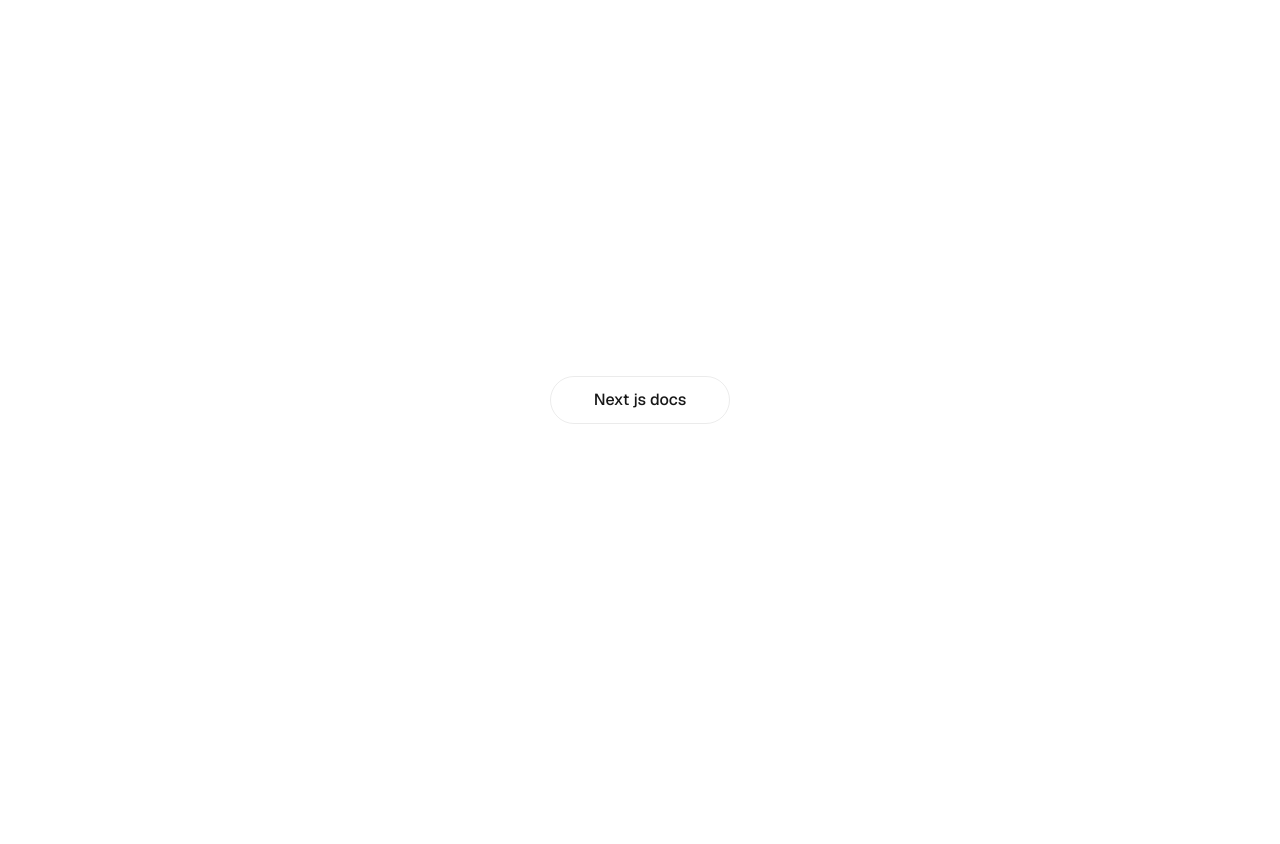
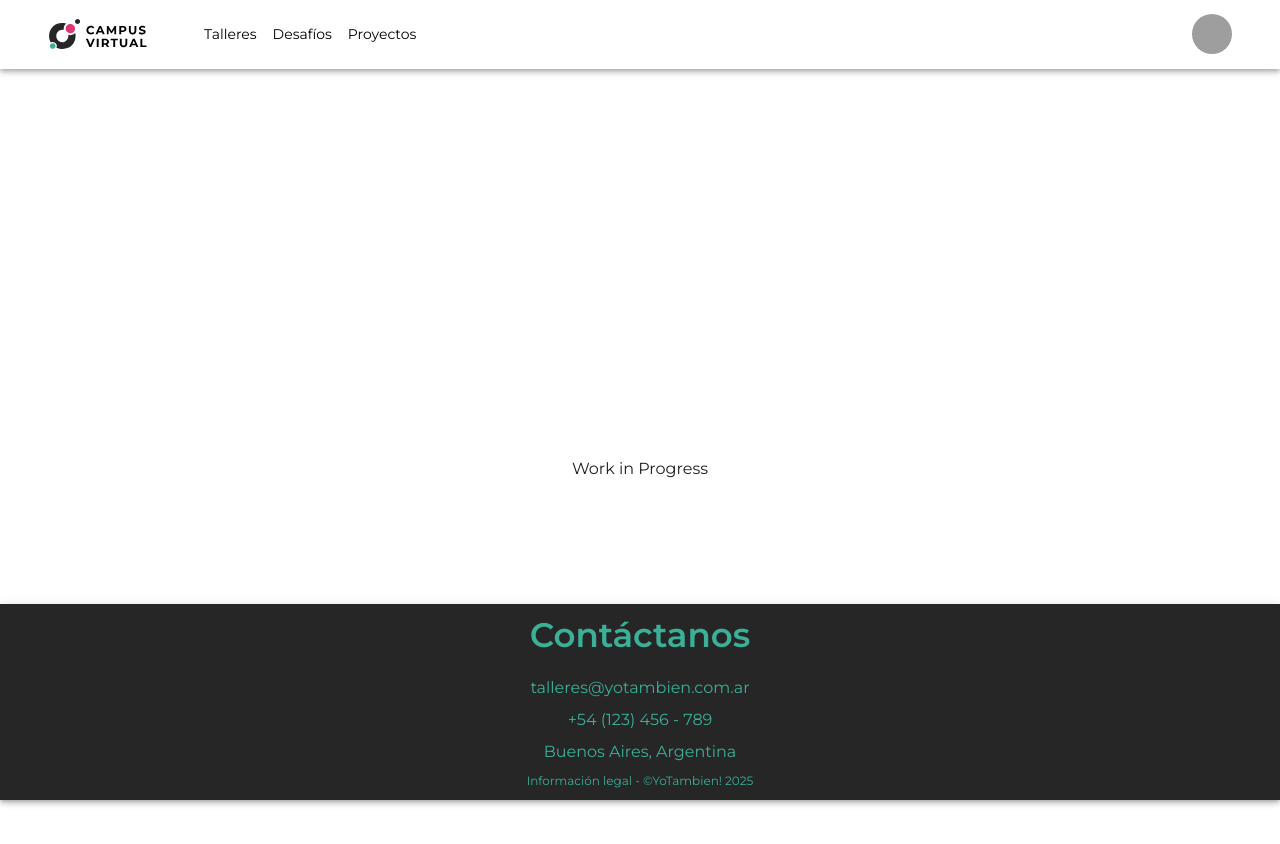
Before and after one commit to florbourg/eared-04, a Next.js app: page / in a window 1280 px wide. Shown: the top 844 px of the page. Before the commit the page ends 800 px from the top, so only its background shows below. Built offline with nearby package versions, Linux system fonts and the light colour scheme; grey boxes are pictures that could not be loaded.

Commit message:
Theme, basic structure and layout components

```diff
--- a/src/app/globals.css
+++ /dev/null
@@ -1,42 +0,0 @@
-:root {
-  --background: #ffffff;
-  --foreground: #171717;
-}
-
-@media (prefers-color-scheme: dark) {
-  :root {
-    --background: #0a0a0a;
-    --foreground: #ededed;
-  }
-}
-
-html,
-body {
-  max-width: 100vw;
-  overflow-x: hidden;
-}
-
-body {
-  color: var(--foreground);
-  background: var(--background);
-  font-family: Arial, Helvetica, sans-serif;
-  -webkit-font-smoothing: antialiased;
-  -moz-osx-font-smoothing: grayscale;
-}
-
-* {
-  box-sizing: border-box;
-  padding: 0;
-  margin: 0;
-}
-
-a {
-  color: inherit;
-  text-decoration: none;
-}
-
-@media (prefers-color-scheme: dark) {
-  html {
-    color-scheme: dark;
-  }
-}
--- a/src/app/layout.js
+++ b/src/app/layout.js
@@ -1,26 +1,25 @@
-import { Geist, Geist_Mono } from "next/font/google";
-import "./globals.css";
-
-const geistSans = Geist({
-  variable: "--font-geist-sans",
-  subsets: ["latin"],
-});
-
-const geistMono = Geist_Mono({
-  variable: "--font-geist-mono",
-  subsets: ["latin"],
-});
+import { ThemeProvider } from "@mui/material/styles";
+import theme from "../ui/theme";
+import CssBaseline from "@mui/material/CssBaseline";
+import { Navbar } from "../ui/components/Navbar";
+import { Footer } from "../ui/components/Footer";
 
 export const metadata = {
-  title: "Create Next App",
-  description: "Generated by create next app",
+  title: "SPA - #04 EARED Personal Proyect",
+  description:
+    "Proyecto personal para el master de Accesibilidad Digital - Flor Bourg",
 };
 
 export default function RootLayout({ children }) {
   return (
     <html lang="en">
-      <body className={`${geistSans.variable} ${geistMono.variable}`}>
-        {children}
+      <body>
+        <ThemeProvider theme={theme}>
+          <CssBaseline />
+          <Navbar />
+          {children}
+          <Footer />
+        </ThemeProvider>
       </body>
     </html>
   );
--- a/src/app/page.js
+++ b/src/app/page.js
@@ -6,14 +6,7 @@
     <div className={styles.page}>
       <main className={styles.main}>
         <div className={styles.ctas}>
-          <a
-            href="https://nextjs.org/docs?utm_source=create-next-app&utm_medium=appdir-template&utm_campaign=create-next-app"
-            target="_blank"
-            rel="noopener noreferrer"
-            className={styles.secondary}
-          >
-            Next js docs
-          </a>
+          Work in Progress
         </div>
       </main>
     </div>
--- /dev/null
+++ b/src/ui/components/Footer.jsx
@@ -0,0 +1,38 @@
+"use client";
+import * as React from "react";
+import AppBar from "@mui/material/AppBar";
+import Typography from "@mui/material/Typography";
+
+export const Footer = () => {
+  return (
+    <AppBar
+      position="fixed"
+      sx={{
+        top: "auto",
+        bottom: 0,
+        background: "#262626",
+        padding: "10px",
+        flexDirection: "column",
+        gap: 1,
+        alignItems: "center",
+      }}
+    >
+      <Typography variant="h4" color={"#3CAF97"} fontWeight={"600"} gutterBottom>
+        Contáctanos
+      </Typography>
+      <Typography variant="body1" color={"#3CAF97"} margin={0}>
+        talleres@yotambien.com.ar
+      </Typography>
+      <Typography variant="body1" color={"#3CAF97"}>
+        +54 (123) 456 - 789
+      </Typography>
+      <Typography variant="body1" color={"#3CAF97"}>
+        Buenos Aires, Argentina
+      </Typography>
+
+      <Typography variant="body1" color={"#3CAF97"} fontSize={12}>
+        Información legal - ©YoTambien! 2025
+      </Typography>
+    </AppBar>
+  );
+};
--- /dev/null
+++ b/src/ui/components/Navbar.jsx
@@ -0,0 +1,133 @@
+"use client";
+import { useState } from "react";
+import AppBar from "@mui/material/AppBar";
+import Box from "@mui/material/Box";
+import Toolbar from "@mui/material/Toolbar";
+import IconButton from "@mui/material/IconButton";
+import Typography from "@mui/material/Typography";
+import Menu from "@mui/material/Menu";
+import MenuIcon from "@mui/icons-material/Menu";
+import Container from "@mui/material/Container";
+import Avatar from "@mui/material/Avatar";
+import Button from "@mui/material/Button";
+import Tooltip from "@mui/material/Tooltip";
+import MenuItem from "@mui/material/MenuItem";
+import Image from "next/image";
+import campusLogo from "../images/campus-logo.svg";
+
+const pages = ["Talleres", "Desafíos", "Proyectos"];
+const settings = ["Profile", "Logout"];
+
+export const Navbar = () => {
+  const [anchorElNav, setAnchorElNav] = useState(null);
+  const [anchorElUser, setAnchorElUser] = useState(null);
+
+  const handleOpenNavMenu = (event) => {
+    setAnchorElNav(event.currentTarget);
+  };
+  const handleOpenUserMenu = (event) => {
+    setAnchorElUser(event.currentTarget);
+  };
+
+  const handleCloseNavMenu = () => {
+    setAnchorElNav(null);
+  };
+
+  const handleCloseUserMenu = () => {
+    setAnchorElUser(null);
+  };
+
+  return (
+    <AppBar position="static" color="white">
+      <Container maxWidth="xl">
+        <Toolbar>
+          <Box sx={{ display: { xs: "none", md: "flex" }, mr: 1 }}>
+            <Image src={campusLogo} alt="Logo Campus Yo Tambien!" />
+          </Box>
+
+          <Box sx={{ display: { xs: "flex", md: "none" }}}>
+            <IconButton
+              size="large"
+              aria-label="account of current user"
+              aria-controls="menu-appbar"
+              aria-haspopup="true"
+              onClick={handleOpenNavMenu}
+              color="inherit"
+            >
+              <MenuIcon />
+            </IconButton>
+            <Menu
+              id="menu-appbar"
+              anchorEl={anchorElNav}
+              anchorOrigin={{
+                vertical: "bottom",
+                horizontal: "left",
+              }}
+              keepMounted
+              transformOrigin={{
+                vertical: "top",
+                horizontal: "left",
+              }}
+              open={Boolean(anchorElNav)}
+              onClose={handleCloseNavMenu}
+              sx={{ display: { xs: "block", md: "none" }}}
+
+            >
+              {pages.map((page) => (
+                <MenuItem key={page} onClick={handleCloseNavMenu} >
+                  <Typography sx={{ textAlign: "center" }}>{page}</Typography>
+                </MenuItem>
+              ))}
+            </Menu>
+          </Box>
+          <Box sx={{ flexGrow: 1, display: { xs: "flex", md: "none" }, mr: 1, justifyContent: "center" }}>
+            <Image src={campusLogo} alt="Logo Campus Yo Tambien!" />
+          </Box>
+
+          <Box sx={{ flexGrow: 1, display: { xs: "none", md: "flex" }, ml: 5}}>
+            {pages.map((page) => (
+              <Button
+                key={page}
+                onClick={handleCloseNavMenu}
+                sx={{ my: 2, color: "black", display: "block" }}
+              >
+                {page}
+              </Button>
+            ))}
+          </Box>
+          <Box sx={{ flexGrow: 0 }}>
+            <Tooltip title="Open settings">
+              <IconButton onClick={handleOpenUserMenu} sx={{ p: 0 }}>
+                <Avatar alt="Remy Sharp" src="/static/images/avatar/2.jpg" />
+              </IconButton>
+            </Tooltip>
+            <Menu
+              sx={{ mt: "45px" }}
+              id="menu-appbar"
+              anchorEl={anchorElUser}
+              anchorOrigin={{
+                vertical: "top",
+                horizontal: "right",
+              }}
+              keepMounted
+              transformOrigin={{
+                vertical: "top",
+                horizontal: "right",
+              }}
+              open={Boolean(anchorElUser)}
+              onClose={handleCloseUserMenu}
+            >
+              {settings.map((setting) => (
+                <MenuItem key={setting} onClick={handleCloseUserMenu}>
+                  <Typography sx={{ textAlign: "center" }}>
+                    {setting}
+                  </Typography>
+                </MenuItem>
+              ))}
+            </Menu>
+          </Box>
+        </Toolbar>
+      </Container>
+    </AppBar>
+  );
+}
--- /dev/null
+++ b/src/ui/theme.js
@@ -0,0 +1,81 @@
+"use client";
+import { Montserrat } from "next/font/google";
+import { createTheme } from "@mui/material/styles";
+
+const montserrat = Montserrat({
+  weight: ["400", "600", "800"],
+  subsets: ["latin"],
+  display: "swap",
+});
+
+const theme = createTheme({
+  typography: {
+    fontFamily: montserrat.style.fontFamily,
+    color: "#212121",
+  },
+  palette: {
+    primary: {
+      main: "#DF3675",
+      contrastText: "#ffffff",
+    },
+    secondary: {
+      main: "#3CAF97",
+      contrastText: "#ffffff",
+    },
+    text: {
+      primary: "#212121",
+      secondary: "#757575",
+    },
+  },
+  components: {
+    MuiButton: {
+      styleOverrides: {
+        root: {
+          boxShadow: "none",
+          textTransform: "none",
+        },
+        containedPrimary: {
+          "&:hover": {
+            backgroundColor: "#3CAF97",
+          },
+        },
+        containedSecondary: {
+          "&:hover": {
+            backgroundColor: "#DF3675",
+          },
+        },
+        containedInfo: {
+          backgroundColor: "#F5F5F5",
+          color: "#4D4D4D",
+          "&:hover": {
+            backgroundColor: "#D3D3D3",
+          },
+        },
+        text: {
+          color: "#DF3675",
+          "&:hover": {
+            backgroundColor: "#FCE4EC",
+          },
+        },
+      },
+      variants: [
+        {
+          props: { variant: "dark" },
+          style: {
+            backgroundColor: "#333333",
+            color: "#ffffff",
+            "&:hover": {
+              backgroundColor: "#727272",
+            },
+            "&.Mui-disabled": {
+              backgroundColor: "#E1E1E1",
+              color: "#7D7D7D",
+            },
+          },
+        },
+      ],
+    },
+  },
+});
+
+export default theme;
```
Also changed, not shown: package.json (+8 -4 lines), .eslintrc.json (added), src/ui/images/campus-logo.svg (added), 1 other file (tests, documents, lock files or other folders).
